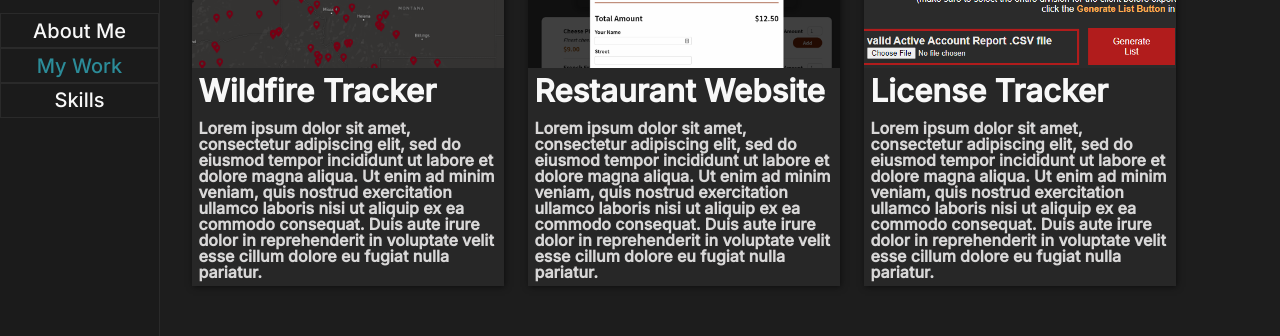
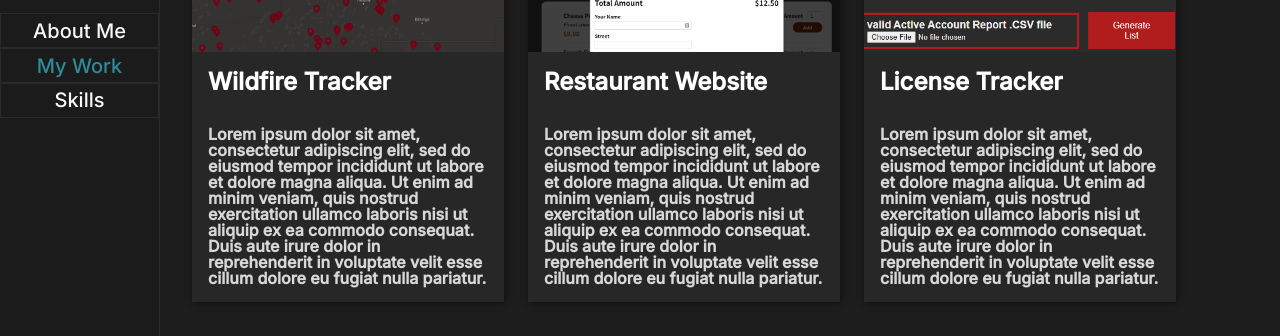
Before and after one commit to mhaslinsky/portfolio, a React (Create React App) app: page /work in a window 1280 px wide. Shown: the part 315-651 px from the top of the page. Built offline with nearby package versions, Linux system fonts and the light colour scheme; some icons are missing.

Commit message:
more updates to layout

```diff
--- a/src/App.jsx
+++ b/src/App.jsx
@@ -11,6 +11,7 @@
   return (
     <div className={classes.app}>
       <Navbar />
+
       <Routes>
         <Route
           path='/'
--- a/src/components/Navbar.jsx
+++ b/src/components/Navbar.jsx
@@ -49,7 +49,7 @@
         <a href='https://github.com/mhaslinsky'>
           <Icon
             style={{
-              fontSize: "3rem",
+              fontSize: "2.5rem",
               color: "rgb(248, 248, 248)",
               padding: ".2rem",
             }}
@@ -59,7 +59,7 @@
         <a href='https://www.linkedin.com/in/michael-haslinsky/'>
           <Icon
             style={{
-              fontSize: "3rem",
+              fontSize: "2.5rem",
               color: "rgb(248, 248, 248)",
               padding: ".2rem",
             }}
--- a/src/pages/Work.jsx
+++ b/src/pages/Work.jsx
@@ -16,15 +16,17 @@
               className={classes.img}
             ></img>
           </a>
+          <div className={classes.cardText}>
             <h2>Wildfire Tracker</h2>
             <h4>
               Lorem ipsum dolor sit amet, consectetur adipiscing elit, sed do
-            eiusmod tempor incididunt ut labore et dolore magna aliqua. Ut enim
-            ad minim veniam, quis nostrud exercitation ullamco laboris nisi ut
-            aliquip ex ea commodo consequat. Duis aute irure dolor in
-            reprehenderit in voluptate velit esse cillum dolore eu fugiat nulla
-            pariatur.
+              eiusmod tempor incididunt ut labore et dolore magna aliqua. Ut
+              enim ad minim veniam, quis nostrud exercitation ullamco laboris
+              nisi ut aliquip ex ea commodo consequat. Duis aute irure dolor in
+              reprehenderit in voluptate velit esse cillum dolore eu fugiat
+              nulla pariatur.
             </h4>
+          </div>
         </div>
         <div className={classes.cascadingText__letter}>
           <a href='https://hookrestaurantpage.netlify.app/'>
@@ -34,15 +36,17 @@
               className={classes.img}
             ></img>
           </a>
+          <div className={classes.cardText}>
             <h2>Restaurant Website</h2>
             <h4>
               Lorem ipsum dolor sit amet, consectetur adipiscing elit, sed do
-            eiusmod tempor incididunt ut labore et dolore magna aliqua. Ut enim
-            ad minim veniam, quis nostrud exercitation ullamco laboris nisi ut
-            aliquip ex ea commodo consequat. Duis aute irure dolor in
-            reprehenderit in voluptate velit esse cillum dolore eu fugiat nulla
-            pariatur.
+              eiusmod tempor incididunt ut labore et dolore magna aliqua. Ut
+              enim ad minim veniam, quis nostrud exercitation ullamco laboris
+              nisi ut aliquip ex ea commodo consequat. Duis aute irure dolor in
+              reprehenderit in voluptate velit esse cillum dolore eu fugiat
+              nulla pariatur.
             </h4>
+          </div>
         </div>
         <div className={classes.cascadingText__letter}>
           <a href='https://mhaslinsky.github.io/narrate-license/'>
@@ -52,15 +56,17 @@
               className={classes.img}
             ></img>
           </a>
+          <div className={classes.cardText}>
             <h2>License Tracker</h2>
             <h4>
               Lorem ipsum dolor sit amet, consectetur adipiscing elit, sed do
-            eiusmod tempor incididunt ut labore et dolore magna aliqua. Ut enim
-            ad minim veniam, quis nostrud exercitation ullamco laboris nisi ut
-            aliquip ex ea commodo consequat. Duis aute irure dolor in
-            reprehenderit in voluptate velit esse cillum dolore eu fugiat nulla
-            pariatur.
+              eiusmod tempor incididunt ut labore et dolore magna aliqua. Ut
+              enim ad minim veniam, quis nostrud exercitation ullamco laboris
+              nisi ut aliquip ex ea commodo consequat. Duis aute irure dolor in
+              reprehenderit in voluptate velit esse cillum dolore eu fugiat
+              nulla pariatur.
             </h4>
+          </div>
         </div>
       </div>
     </div>
--- a/src/pages/Work.module.scss
+++ b/src/pages/Work.module.scss
@@ -22,13 +22,11 @@
   object-position: 20% 10%;
 }
 
-h2 {
-  font-size: 1.953rem;
-}
-
-h2,
-h4 {
-  padding: 0.4rem;
+.cardText {
+  h2 {
+    color: white;
+  }
+  margin: 1rem;
 }
 
 .cascadingText {
```
Lines whose indentation alone changed are shown as unchanged.
